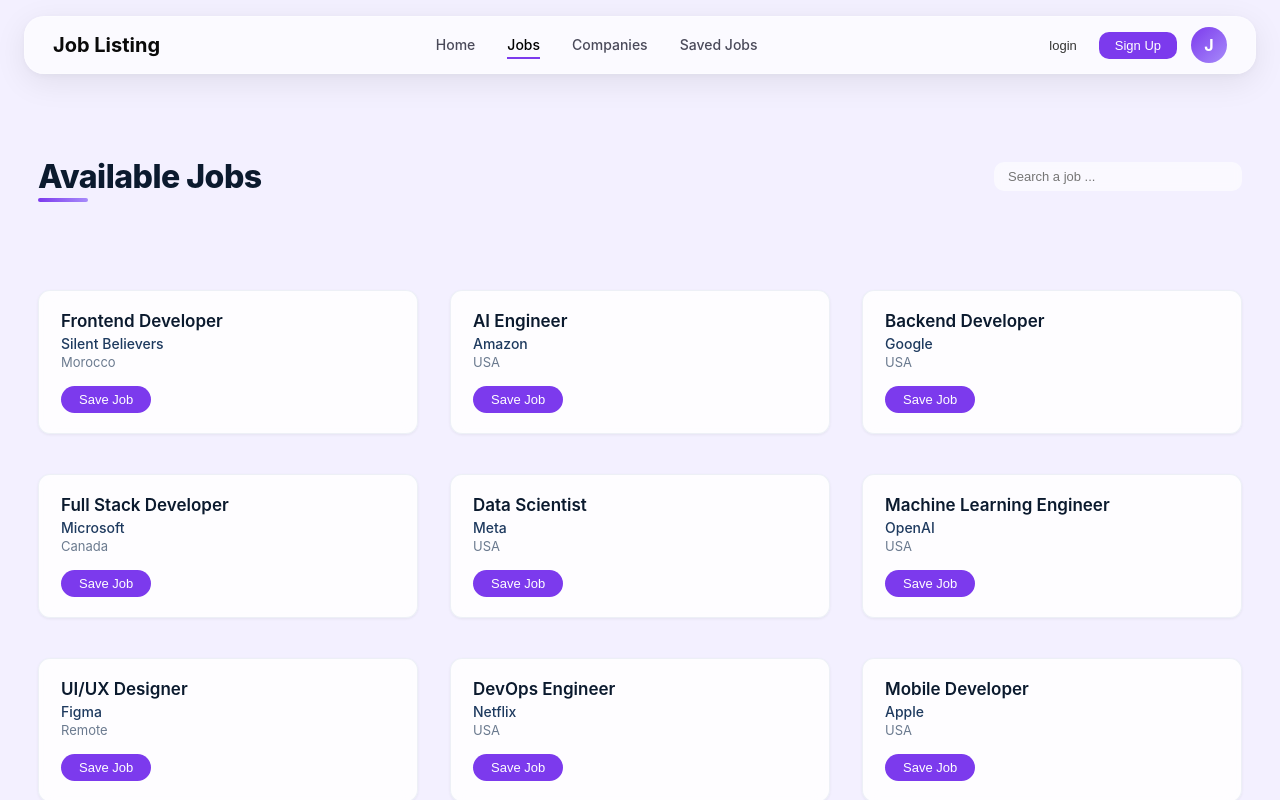
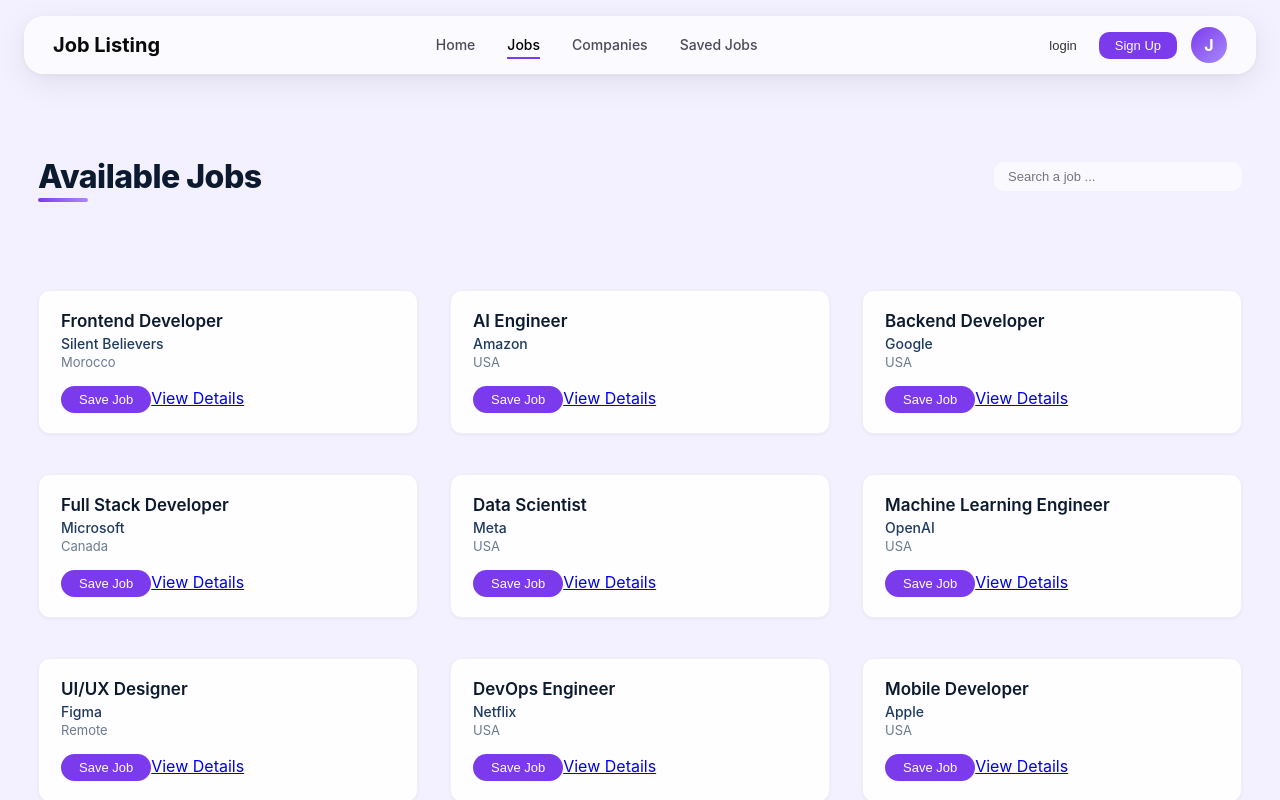
Before and after one commit to erraji-jihane/react-job-listing, a React (Vite) app: page /jobs in a window 1280 px wide. Shown: the top 800 px of the page. Built offline with nearby package versions, Linux system fonts and the light colour scheme.

Commit message:
feat: added view details link to job cards

```diff
--- a/src/components/Card/Card.jsx
+++ b/src/components/Card/Card.jsx
@@ -1,4 +1,5 @@
 import './Card.css'
+import { Link } from 'react-router-dom'
 
 function Card ({job,savedJobs,setMessage,setSavedJobs,removeJob}){
     const isSaved = savedJobs.some((saved) => saved.id === job.id)
@@ -38,6 +39,9 @@
                     Save Job
                 </button>
             )}
+                <Link to={`/job/${job.id}`} className="view-btn">
+                    View Details
+                </Link>
 
         </div>
 
```
Also changed, not shown: src/pages/JobDetails/JobDetails.css (added).
